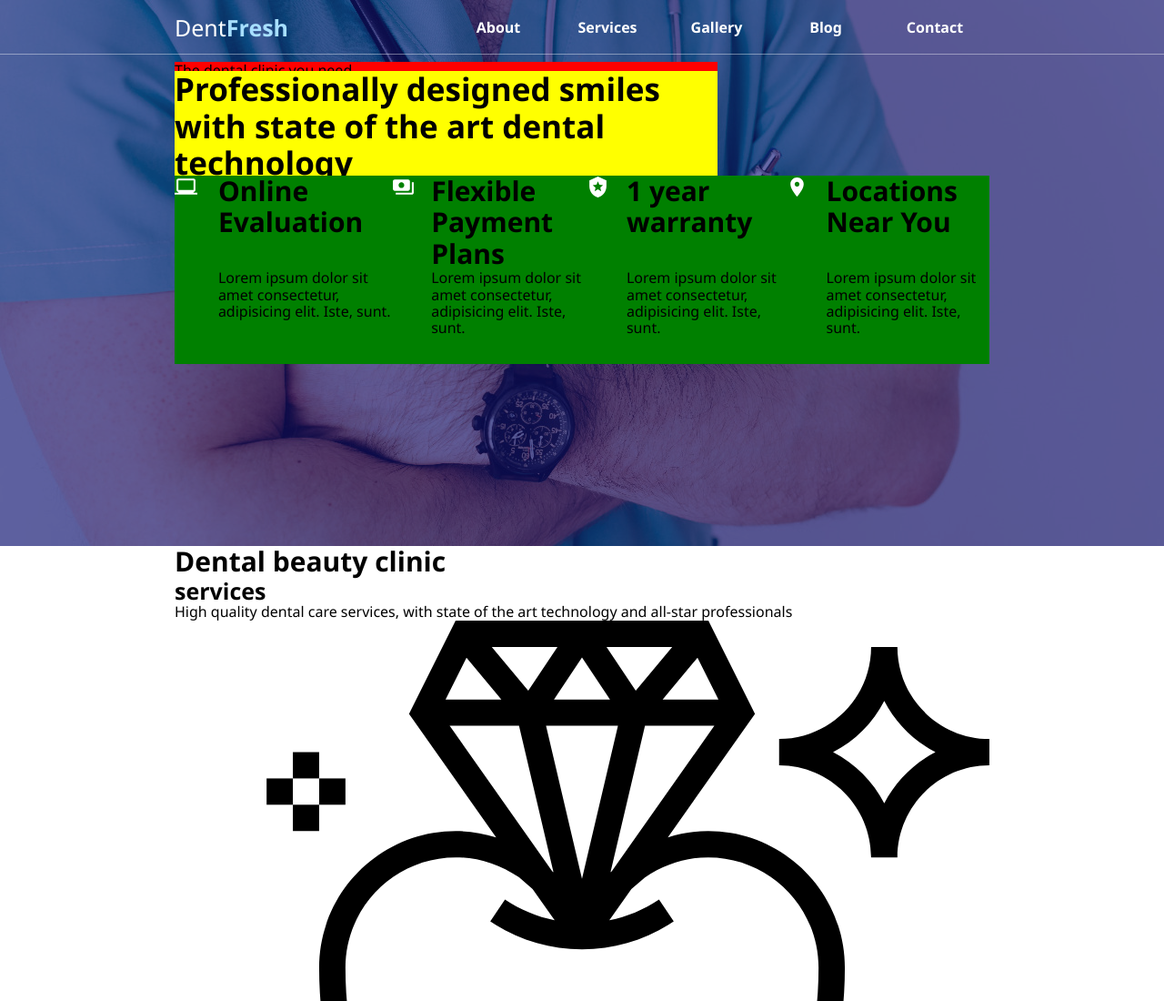
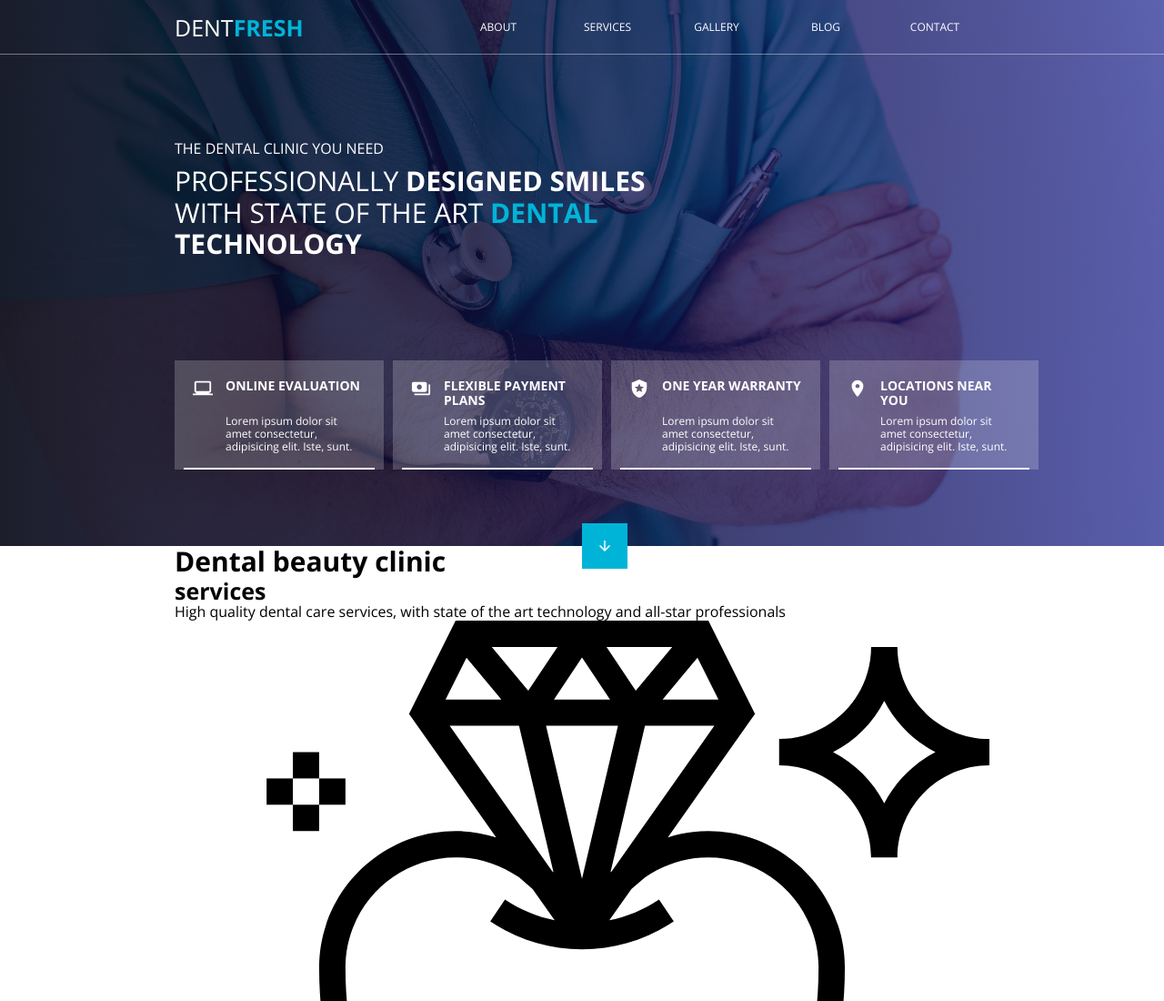
Before and after one commit to vjespinoza/DentFresh, a plain HTML site: page index.html in a window 1280 px wide. Shown: the top 1100 px of the page at 91% size. Drawn offline with nearby package versions, Linux system fonts and the light colour scheme.

Commit message:
header - completed

```diff
--- a/css/style.css
+++ b/css/style.css
@@ -1,6 +1,11 @@
 :root {
-  --main-color: #a7dfff;
-  --second-color: #faca47;
+  --main-color: #0050ef;
+  --main-color-7: rgb(0, 80, 239, 0.7);
+  --main-color-4: rgb(0, 80, 239, 0.4);
+  --second-color: #00b4d8;
+  --second-color-7: rgba(0, 180, 216, 0.7);
+  --second-color-4: rgba(0, 180, 216, 0.4);
+  --third-color: #80dff1;
   --dark-grey: #383636;
 }
 
@@ -48,7 +53,7 @@ a {
 }
 
 body {
-  font-family: "Segoe UI", Tahoma, Geneva, Verdana, sans-serif;
+  font-family: "Open Sans", sans-serif;
 }
 
 /* UTILITIES */
@@ -63,13 +68,57 @@ body {
   margin: 0;
 }
 
+.fw300 {
+  font-weight: 300;
+}
+
+.fw400 {
+  font-weight: 400;
+}
+
+.fw600 {
+  font-weight: 600;
+}
+
+.fw700 {
+  font-weight: 700;
+}
+
+.u-case {
+  text-transform: uppercase;
+}
+
+.h1-color {
+  color: var(--second-color);
+}
+
 /* SITE HEADER */
 .site_header {
   height: 60rem;
-  background-image: url(/img/site_header.jpg);
+  background-image: linear-gradient(
+      to left,
+      rgba(16, 25, 153, 0.6),
+      rgba(9, 9, 24, 0.9)
+    ),
+    url(/img/site_header.jpg);
   background-size: cover;
   background-repeat: no-repeat;
-  box-shadow: inset 0 0 0 1000px rgba(16, 18, 119, 0.6);
+  position: relative;
+  /* ALTERNATIVA PARA OVERLAY DE IMAGEN */
+  /* box-shadow: inset 0 0 0 1000px rgba(3, 61, 119, 0.5); */
+}
+
+.site_header:after {
+  content: "";
+  background: url("../img/arrow_downward.svg") no-repeat center;
+
+  display: block;
+  width: 5rem;
+  height: 5rem;
+  background-color: var(--second-color);
+  position: absolute;
+  bottom: -2.5rem;
+  left: 50%;
 }
 
 /* MENU BAR */
@@ -95,16 +144,15 @@ body {
 .menu_bar-items p {
   text-align: center;
   font-size: 2.5rem;
+  font-weight: 400;
+  text-transform: uppercase;
 }
 
 .menu_bar-items span {
   font-size: 2.5rem;
-  font-weight: bolder;
-  color: var(--main-color);
-}
-
-.menu {
-  margin: 0 0 0 auto;
+  font-weight: 700;
+  text-transform: uppercase;
+  color: var(--second-color);
 }
 
 .menu_list {
@@ -122,7 +170,9 @@ body {
 .menu_item a {
   height: 6rem;
   width: 12rem;
-  font-weight: bold;
+  font-weight: 400;
+  font-size: 1.2rem;
+  text-transform: uppercase;
   text-align: center;
   justify-content: center;
   align-items: center;
@@ -134,17 +184,16 @@ body {
   padding: 0 1rem;
 }
 
-.menu_item :hover {
-  background-color: rgba(255, 255, 255, 1);
+.menu_item:hover {
+  background-color: rgb(255, 255, 255);
+}
+
+.menu_item:hover a {
+  color: var(--dark-grey);
 }
 
 .menu_item a:hover {
   color: var(--dark-grey);
-}
-
-.show_SubMenu a {
-  position: relative;
-  z-index: 300;
 }
 
 .SubMenu_list {
@@ -153,18 +202,11 @@ body {
   padding-left: 0;
   color: var(--dark-grey);
   background-color: rgba(255, 255, 255, 1);
-  z-index: 100;
 }
 
 .show_SubMenu:hover .SubMenu_list {
   display: block;
-  top: 6rem;
 }
-
-/* .SubMenu_list:focus .menu_item {
-  display: block;
-  background-color: #ffffff;
-} */
 
 /* BURGER MENU - MOBILE */
 .burger_menu {
@@ -176,67 +218,110 @@ body {
 
 /* HERO SECTION */
 
-.hero_content {
-  display: grid;
-  grid-template-columns: repeat(12, 1fr);
-  grid-template-rows: 10% 25% 65%;
-  height: 35rem;
+.hero {
+  display: flex;
+  max-width: 120rem;
+  height: 45rem;
   align-items: center;
 }
 
-.hero_text {
-  grid-column: 1 / 9;
-  grid-row: 1 / 2;
-  background-color: red;
+.hero_content {
+  display: flex;
+  flex-direction: column;
+  justify-content: space-between;
+  max-width: 120rem;
+  width: 100%;
+  margin-top: 10rem;
+}
+
+.hero_text,
+.hero_title {
+  width: 60rem;
+  color: #ffffff;
+  margin-bottom: 1rem;
 }
 
 .hero_title {
-  grid-column: 1 / 9;
-  grid-row: 2 / 3;
-  background-color: yellow;
+  font-size: 3rem;
 }
 
 .hero_cards {
-  display: grid;
-  grid-column: 1 / 13;
-  grid-row: 3 / 4;
-  background-color: green;
-}
-
-.card1 {
-  grid-column: 1 / 4;
-}
-
-.card2 {
-  grid-column: 4 / 7;
-}
-
-.card3 {
-  grid-column: 7 / 10;
-}
-
-.card4 {
-  grid-column: 10 / 13;
+  display: flex;
+  justify-content: space-between;
+  margin-top: 10rem;
 }
 
 .hero_card-content {
   display: grid;
-  grid-template-columns: 20% 40% 40%;
-  grid-template-rows: repeat(2, 1fr);
+  grid-template-columns: 20% 80%;
+  grid-template-rows: 50% 50%;
+  background-color: rgba(255, 255, 255, 0.2);
+  width: 23rem;
+  height: 12rem;
+  margin: 0 0.5rem;
 }
 
+.hero_card-content:after {
+  content: "";
+  height: 0.2rem;
+  width: 21rem;
+  background-color: #ffffff;
+  margin: 0 1rem 0 1rem;
+  position: relative;
+  top: -0.2rem;
+}
+
+.hero_card-content:hover {
+  transform: scale(1.2);
+  background-color: var(--second-color-7);
+  transition: all ease-in-out 0.5s;
+  position: relative;
+  z-index: 500;
+  cursor: pointer;
+}
+
+.hero_card-content:hover:after {
+  background-color: var(--third-color);
+}
+
+.hero_card-content:first-of-type {
+  margin-left: 0;
+}
+
+.hero_card-content:last-of-type {
+  margin-right: 0;
+}
+
+/* .card_focus {
+  transform: scale(1.2);
+  background-color: var(--second-color-7);
+  transition: all ease-in-out 0.5s;
+  position: relative;
+  z-index: 500;
+  cursor: pointer;
+}
+
+.card_nofocus:hover .card_focus {
+  transform: scale(1);
+  background-color: rgba(255, 255, 255, 0.2);
+} */
+
 .hero_card-img {
-  width: 2.5rem;
+  width: 2.2rem;
   grid-column: 1 / 2;
   grid-row: 1 / 3;
+  margin: 2rem 0 0 2rem;
+  justify-content: center;
 }
 
 .hero_card-title {
-  grid-column: 2 / 4;
-  grid-row: 1 / 2;
+  font-size: 1.4rem;
+  color: #ffffff;
+  margin: 2rem 2rem 0 1rem;
 }
 
 .hero_card-text {
-  grid-column: 2 / 4;
-  grid-row: 2 / 3;
+  font-size: 1.2rem;
+  color: #ffffff;
+  margin: 0 2rem 0 1rem;
 }
--- a/index.html
+++ b/index.html
@@ -6,6 +6,7 @@
     <title>DentFresh</title>
     <link rel="stylesheet" href="css/normalize.css" />
     <link rel="stylesheet" href="css/style.css" />
+    <link href="https://fonts.googleapis.com/css2?family=Open+Sans:wght@300;400;600;700&display=swap" rel="stylesheet">
   </head>
   <body>
     <header class="site_header">
@@ -46,58 +47,58 @@
 
       <section class="hero container">
         <div class="hero_content">
-          <p class="hero_text">The dental clinic you need</p>
-          <h1 class="hero_title">
-            Professionally designed smiles with state of the art dental
-            technology
+          <p class="hero_text u-case fw400">The dental clinic you need</p>
+          <h1 class="hero_title u-case fw300">
+            Professionally <span class="fw700">designed smiles</span> with state of the art <span class="fw700 h1-color">dental</span>
+            <span class="fw700">technology</span>
           </h1>
           <div class="hero_cards">
-            <div class="card1 hero_card-content">
+            <div class="hero_card-content card_nofocus">
               <img
                 src="img/card_online.svg"
                 alt="online icon"
-                class="hero_card-img"
+                class="hero_card-img container"
               />
-              <h2 class="hero_card-title">Online Evaluation</h2>
+              <h2 class="hero_card-title u-case">Online Evaluation</h2>
               <p class="hero_card-text">
                 Lorem ipsum dolor sit amet consectetur, adipisicing elit. Iste,
                 sunt.
               </p>
             </div>
 
-            <div class="card2 hero_card-content">
+            <div class="hero_card-content card_focus">
               <img
                 src="img/card_payment.svg"
                 alt="payment icon"
-                class="hero_card-img"
+                class="hero_card-img container"
               />
-              <h2 class="hero_card-title">Flexible Payment Plans</h2>
+              <h2 class="hero_card-title u-case">Flexible Payment Plans</h2>
               <p class="hero_card-text">
                 Lorem ipsum dolor sit amet consectetur, adipisicing elit. Iste,
                 sunt.
               </p>
             </div>
 
-            <div class="card3 hero_card-content">
+            <div class="hero_card-content card_nofocus">
               <img
                 src="img/card_warranty.svg"
                 alt="warranty icon"
-                class="hero_card-img"
+                class="hero_card-img container"
               />
-              <h2 class="hero_card-title">1 year warranty</h2>
+              <h2 class="hero_card-title u-case">One year warranty</h2>
               <p class="hero_card-text">
                 Lorem ipsum dolor sit amet consectetur, adipisicing elit. Iste,
                 sunt.
               </p>
             </div>
 
-            <div class="card4 hero_card-content">
+            <div class="hero_card-content card_nofocus">
               <img
                 src="img/card_location.svg"
                 alt="location icon"
-                class="hero_card-img"
+                class="hero_card-img container"
               />
-              <h2 class="hero_card-title">Locations Near You</h2>
+              <h2 class="hero_card-title u-case">Locations Near You</h2>
               <p class="hero_card-text">
                 Lorem ipsum dolor sit amet consectetur, adipisicing elit. Iste,
                 sunt.
```
Also changed, not shown: img/arrow_downward.svg (added), links.txt.
